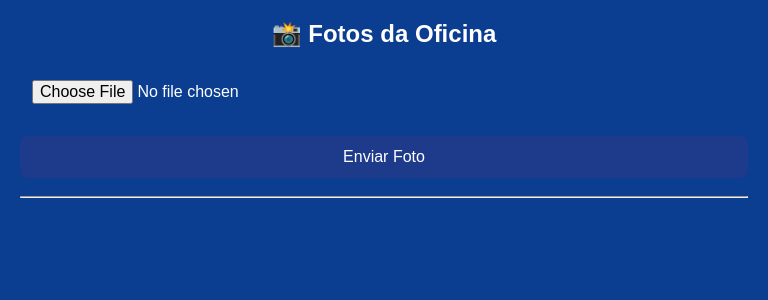
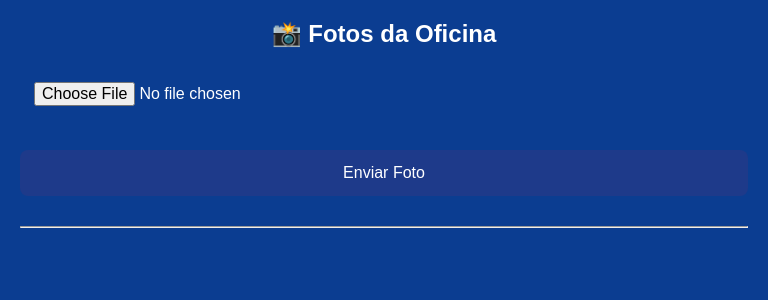
Before and after one commit to ouldair-lab/sistema-oficina-housecar, a Flask app: page /admin/fotos in a window 768 px wide. Shown: the part 138-438 px from the top of the page. Run offline with Flask 3, Linux system fonts and the light colour scheme; a user stored in the database is signed in; data that the repository does not hold is empty.

Commit message:
ajustes videos e fotos

```diff
--- a/templates/admin_fotos.html
+++ b/templates/admin_fotos.html
@@ -4,25 +4,86 @@
 <meta charset="UTF-8">
 <title>Fotos do Site</title>
 <link rel="stylesheet" href="/static/style.css">
+
+<style>
+.admin-wrap {
+    max-width: 900px;
+    margin: 0 auto;
+}
+
+.admin-form {
+    display: flex;
+    flex-direction: column;
+    gap: 10px;
+    margin-bottom: 20px;
+}
+
+.admin-form input,
+.admin-form button {
+    width: 100%;
+    box-sizing: border-box;
+}
+
+.galeria-admin {
+    display: grid;
+    grid-template-columns: repeat(2, 1fr);
+    gap: 12px;
+}
+
+.foto-card {
+    background: #1e293b;
+    padding: 10px;
+    border-radius: 10px;
+}
+
+.foto-card img {
+    width: 100%;
+    border-radius: 10px;
+    display: block;
+    margin-bottom: 8px;
+}
+
+@media (min-width: 768px) {
+    .galeria-admin {
+        grid-template-columns: repeat(4, 1fr);
+    }
+}
+
+@media (max-width: 768px) {
+    .admin-wrap {
+        width: 100%;
+    }
+
+    .admin-form input,
+    .admin-form button {
+        font-size: 16px;
+        padding: 14px;
+    }
+
+    .galeria-admin {
+        grid-template-columns: 1fr;
+    }
+}
+</style>
 </head>
 
 <body>
 
 {% include "_header.html" %}
 
+<div class="admin-wrap">
     <h2>📸 Fotos da Oficina</h2>
 
-<form method="POST" enctype="multipart/form-data">
+    <form method="POST" enctype="multipart/form-data" class="admin-form">
         <input type="file" name="foto" required>
         <button type="submit">Enviar Foto</button>
     </form>
 
     <hr>
 
-<div class="galeria">
-
+    <div class="galeria-admin">
         {% for f in fotos %}
-    <div>
+            <div class="foto-card">
                 <img src="/static/fotos/{{ f[1] }}">
 
                 <a href="/admin/fotos/excluir/{{ f[0] }}"
@@ -32,27 +93,8 @@
                 </a>
             </div>
         {% endfor %}
-
     </div>
-
-<style>
-.galeria {
-    display: grid;
-    grid-template-columns: repeat(2, 1fr);
-    gap: 10px;
-}
-
-.galeria img {
-    width: 100%;
-    border-radius: 10px;
-}
-
-@media (min-width: 768px){
-    .galeria {
-        grid-template-columns: repeat(4, 1fr);
-    }
-}
-</style>
+</div>
 
 </body>
 </html>
```
Also changed, not shown: templates/admin_videos.html (+59 -4 lines). Lines whose indentation alone changed are shown as unchanged.
